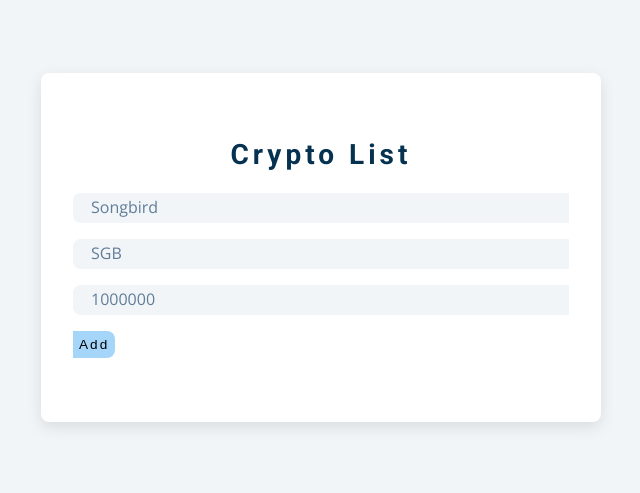
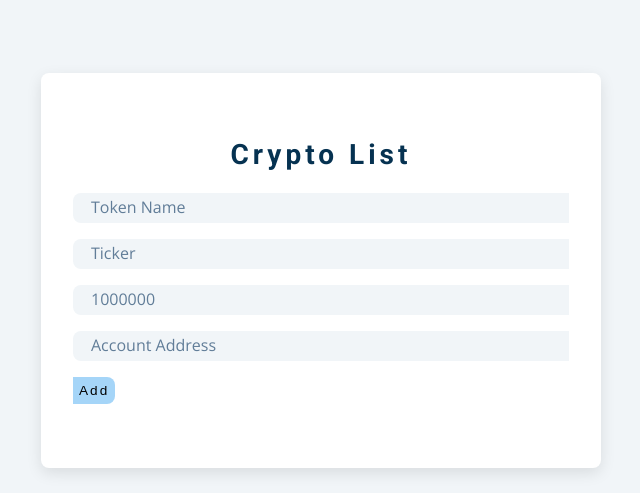
Before and after one commit to dcallif/CryptoWatcher, a Flask app: page /tokens in a window 1280 px wide. Shown: the part 307-800 px from the top of the page, without its empty margins (319-959 px from the left). Run offline with Flask 2, Linux system fonts and the light colour scheme; the visitor is signed in with stand-in values (Sample User, id 1); data that the repository does not hold is empty; some libraries are stand-ins or nearby versions.

Commit message:
Added account address to tokens with xrp balance lookup

```diff
--- a/app/models.py
+++ b/app/models.py
@@ -58,9 +58,9 @@ class CryptoWatcherModel:
 
     def create(self, params):
         query = f'INSERT INTO {self.table_name} ' \
-                f'(name, ticker, amountHeld, user_id) ' \
+                f'(name, ticker, amountHeld, accountAddress, user_id) ' \
                 f'values ("{params.get("name")}","{params.get("ticker")}",' \
-                f'{params.get("amountHeld")},(SELECT id FROM USER WHERE email = "{params.get("user_email")}"))'
+                f'{params.get("amountHeld")}, "{params.get("accountAddress")}", (SELECT id FROM USER WHERE email = "{params.get("user_email")}"))'
         print(query)
         result = self.conn.execute(query)
         return self.list_items(params.get("user_email"))
--- a/app/service.py
+++ b/app/service.py
@@ -1,3 +1,4 @@
+import requests
 from models import CryptoWatcherModel, UserModel
 
 
@@ -16,6 +17,15 @@ class CryptoWatcherService:
 
     def list(self, user_id):
         response = self.model.list_items(user_id)
+        # Check if accountAddress needs to be updated
+        # (only works for XRP currently)
+        for coin in response:
+            if coin.get("name") == "XRP" and coin.get("accountAddress") is not None:
+                print("Checking account balance against ledger...")
+                get_balance = requests.get(f"https://api.xrpscan.com/api/v1/account/{coin.get('accountAddress')}")
+                if get_balance.json()['xrpBalance']:
+                    # Removes decimals for the moment
+                    coin['amountHeld'] = get_balance.json()['xrpBalance'].split(".")[0]
         return response
 
     def get_by_id(self, item_id):
--- a/static/javascript/crypto.js
+++ b/static/javascript/crypto.js
@@ -4,6 +4,7 @@ const token = document.getElementById('name')
 const ticker = document.getElementById('ticker')
 const amountHeld = document.getElementById('amount')
 const user_email = document.getElementById('user_email')
+const address = document.getElementById('accountAddress')
 const submitBtn = document.querySelector('.submit-btn')
 const container = document.querySelector('.token-container')
 const list = document.querySelector('.token-list')
@@ -55,13 +56,14 @@ function addItem(e) {
     const item_ticker = ticker.value
     const amount = amountHeld.value
     const user = user_email.value
+    const accountAddress = address.value
 
     if (!name || !item_ticker || !amount || !user){
         displayAlert('Please enter crypto details','danger')
         return
     }
 
-    makeAPICall(`/token`, "POST", { "name":name, "ticker":item_ticker, "amountHeld":amount, "user_email":user })
+    makeAPICall(`/token`, "POST", { "name":name, "ticker":item_ticker, "amountHeld":amount, "user_email":user, "accountAddress": accountAddress })
             .then(data => {
             console.log(data); // JSON data parsed by `data.json()` call
             displayAlert('Token added to the list!', 'success')
--- a/static/javascript/profile.js
+++ b/static/javascript/profile.js
@@ -57,4 +57,5 @@ function updateAccount(e) {
 function setBackToDefault() {
     pass1.value = ''
     pass2.value = ''
+    pass_3.value = ''
 }
--- a/templates/crypto.html
+++ b/templates/crypto.html
@@ -33,9 +33,10 @@
             <p class="alert"></p>
             <h3>Crypto List</h3>
             <div class="form-control">
-                <input type="text" id='name' placeholder="Songbird" />
-                <input type="text" id='ticker' placeholder="SGB" />
+                <input type="text" id='name' placeholder="Token Name" />
+                <input type="text" id='ticker' placeholder="Ticker" />
                 <input type="number" id='amount' placeholder="1000000" step="0.01" min="0" />
+                <input type="text" id='accountAddress' placeholder="Account Address" />
                 <input type="hidden" id='user_email' value="{{ user_email }}">
                 <button type='submit' class='submit-btn'>
                     Add
```
Also changed, not shown: app/watcher.db, 1 other file.
